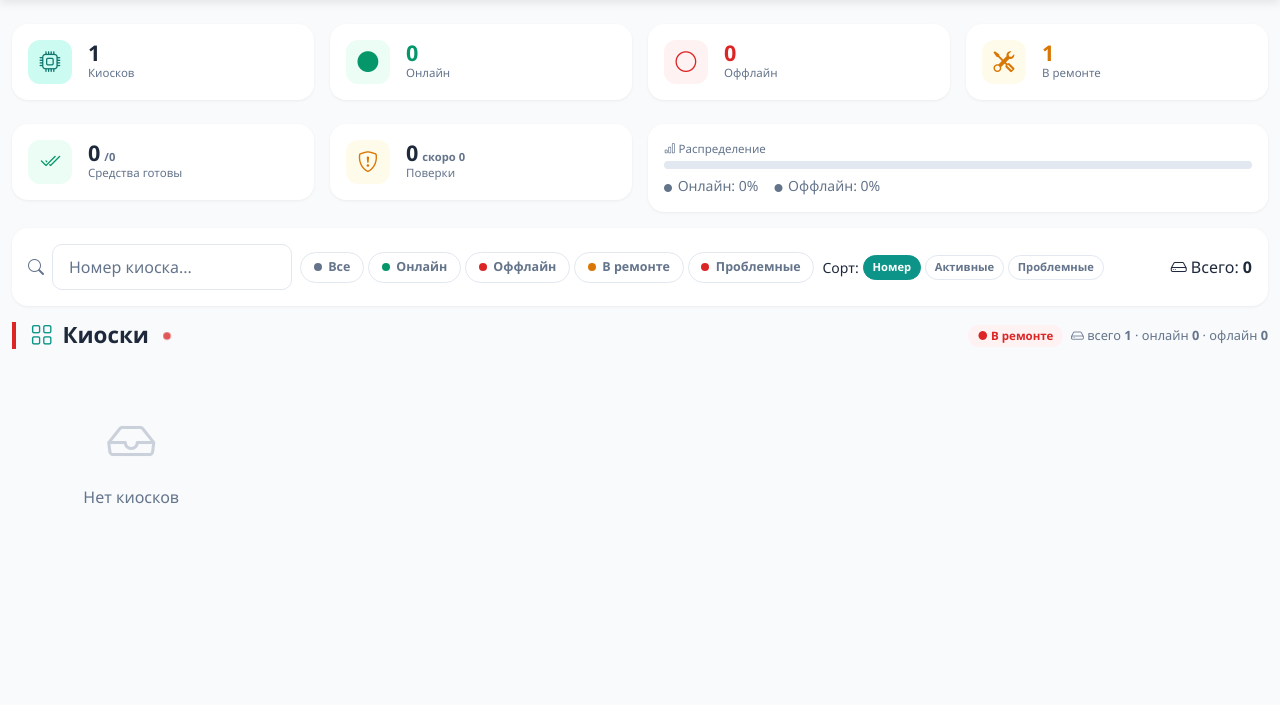
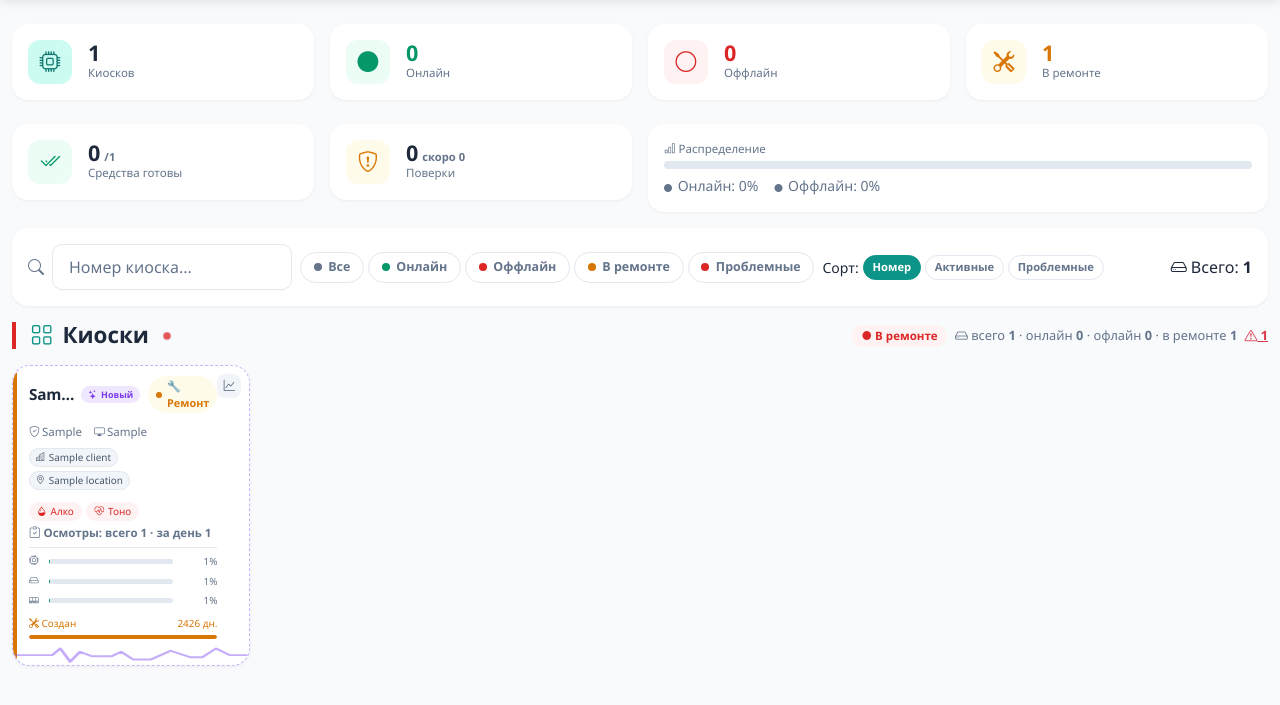
Before and after one commit to alekchiz/devicehub, a Django app: page /dashboard/ in a window 1280 px wide. Shown: the part 59-764 px from the top of the page. Run offline with Django 5.2, Linux system fonts and the light colour scheme; a user stored in the database is signed in; tables that the repository leaves empty hold one stand-in row (values such as "Sample post"); some libraries are stand-ins or nearby versions.

Commit message:
Дашборд: показываем всех клиентов из телеметрии, нестандартные карточки помечаем флагом

```diff
--- a/devices/views.py
+++ b/devices/views.py
@@ -2,6 +2,7 @@ import subprocess
 from django.shortcuts import render, redirect, get_object_or_404
 from django.contrib import messages
 from django.contrib.auth.decorators import login_required, user_passes_test
+import re
 from django.http import JsonResponse
 from django.db.models import Q, Count, Sum
 from .models import Device, Owner, Client, Location, Repair, Verification, DeviceEvent, DailyExam
@@ -181,7 +182,7 @@ def dashboard(request):
     query = request.GET.get('q', '')
     status_filter = request.GET.get('status', '')
 
-    all_devices = Device.objects.filter(hostname__regex=r'^\d{3,}$')
+    all_devices = Device.objects.all()
     devices = all_devices
 
     if query:
@@ -239,6 +240,8 @@ def dashboard(request):
     device_list = list(
         devices.order_by('hostname').select_related('owner', 'client', 'location')
     )
+    for d in device_list:
+        d.is_standard = bool(re.fullmatch(r'\d{3,}', d.hostname or ''))
 
     if problems_filter:
         device_list = [d for d in device_list if _is_problem(d)]
--- a/static/css/style.css
+++ b/static/css/style.css
@@ -582,6 +582,22 @@ body {
 .device-card .metric-track { height: 5px; }
 .device-card .metric-value { min-width: 2.4rem; }
 
+/* Нестандартные киоски (прилетели по телеметрии, но номер не числовой) */
+.device-card.nonstandard {
+    --status-tint: #faf5ff; --status-glow: rgba(124, 58, 237, .14);
+    border: 1px dashed #c4b5fd;
+}
+[data-theme="dark"] .device-card.nonstandard {
+    --status-tint: #241a3d; --status-glow: rgba(167, 139, 250, .16);
+    border-color: #6d28d9;
+}
+.device-card.nonstandard .dc-ecg .ecg-line { stroke: #8b5cf6; }
+.device-card .ns-badge {
+    display: inline-flex; align-items: center; gap: .25rem; flex: none;
+    font-size: .56rem; font-weight: 700; color: #7c3aed;
+    background: rgba(124, 58, 237, .12); border-radius: 99px; padding: 2px 7px;
+}
+
 /* ==========================================================================
    Медицинская тема — детальная страница киоска
    ========================================================================== */
--- a/templates/devices/dashboard.html
+++ b/templates/devices/dashboard.html
@@ -189,7 +189,7 @@
 <div class="row row-cols-2 row-cols-sm-3 row-cols-md-4 row-cols-lg-4 row-cols-xl-5 g-3">
 {% for device in devices %}
     <div class="col">
-        <div class="device-card card h-100 {% if device.in_repair %}repair{% elif device.is_online %}online{% else %}offline{% endif %}" data-device-id="{{ device.pk }}">
+        <div class="device-card card h-100 {% if device.in_repair %}repair{% elif device.is_online %}online{% else %}offline{% endif %}{% if not device.is_standard %} nonstandard{% endif %}" data-device-id="{{ device.pk }}"{% if not device.is_standard %} data-ns="1"{% endif %}>
             <button type="button" class="device-expand" onclick="event.stopPropagation();toggleDeviceMetrics({{ device.pk }})"
                     title="Детальные метрики" aria-label="Детальные метрики">
                 <i class="bi bi-graph-up" id="expIco-{{ device.pk }}"></i>
@@ -197,7 +197,10 @@
             <div class="card-body" onclick="window.location='{% url 'device_detail_page' device.pk %}'">
                 <div class="dc-ecg" aria-hidden="true"><svg viewBox="0 0 120 20" preserveAspectRatio="none"><path class="ecg-line" d="M0 11 L20 11 L24 5 L29 17 L34 8 L40 12 L50 12 L55 8 L61 15 L70 15 L80 7 L90 13 L96 13 L103 5 L110 11 L120 11"/></svg></div>
                 <div class="dc-top">
-                    <span class="hostname text-truncate" style="min-width:0;">{{ device.hostname }}</span>
+                    <div class="d-flex align-items-center gap-1" style="min-width:0;">
+                        <span class="hostname text-truncate" style="min-width:0;">{{ device.hostname }}</span>
+                        {% if not device.is_standard %}<span class="ns-badge"><i class="bi bi-stars"></i> Новый</span>{% endif %}
+                    </div>
                     <div class="d-flex align-items-center gap-1">
                         <span class="badge-soft {% if device.in_repair %}repair{% elif device.is_online %}online{% else %}offline{% endif %}" id="badge-{{ device.pk }}">
                             {% if device.in_repair %}🔧 Ремонт{% elif device.is_online %}🟢 Онлайн{% else %}🔴 Оффлайн{% endif %}
@@ -429,6 +432,7 @@ function applyStatus(payload) {
         var d = payload.devices[id];
 
         card.className = 'device-card card h-100 ' + (d.in_repair ? 'repair' : (d.online ? 'online' : 'offline'));
+        if (card.getAttribute('data-ns') === '1') card.className += ' nonstandard';
 
         var badge = document.getElementById('badge-' + id);
         if (badge) {
```
Also changed, not shown: devices/tests.py (+11 -0 lines).
